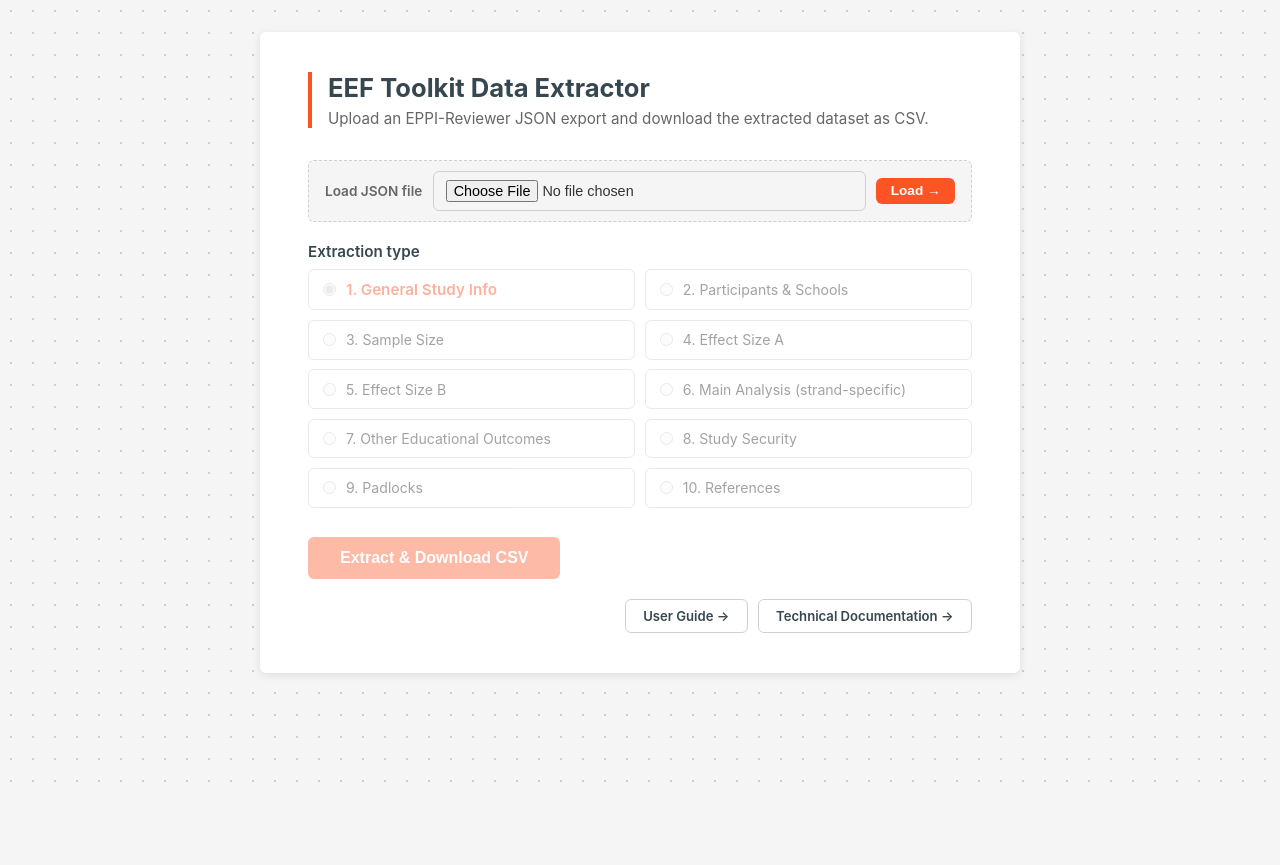
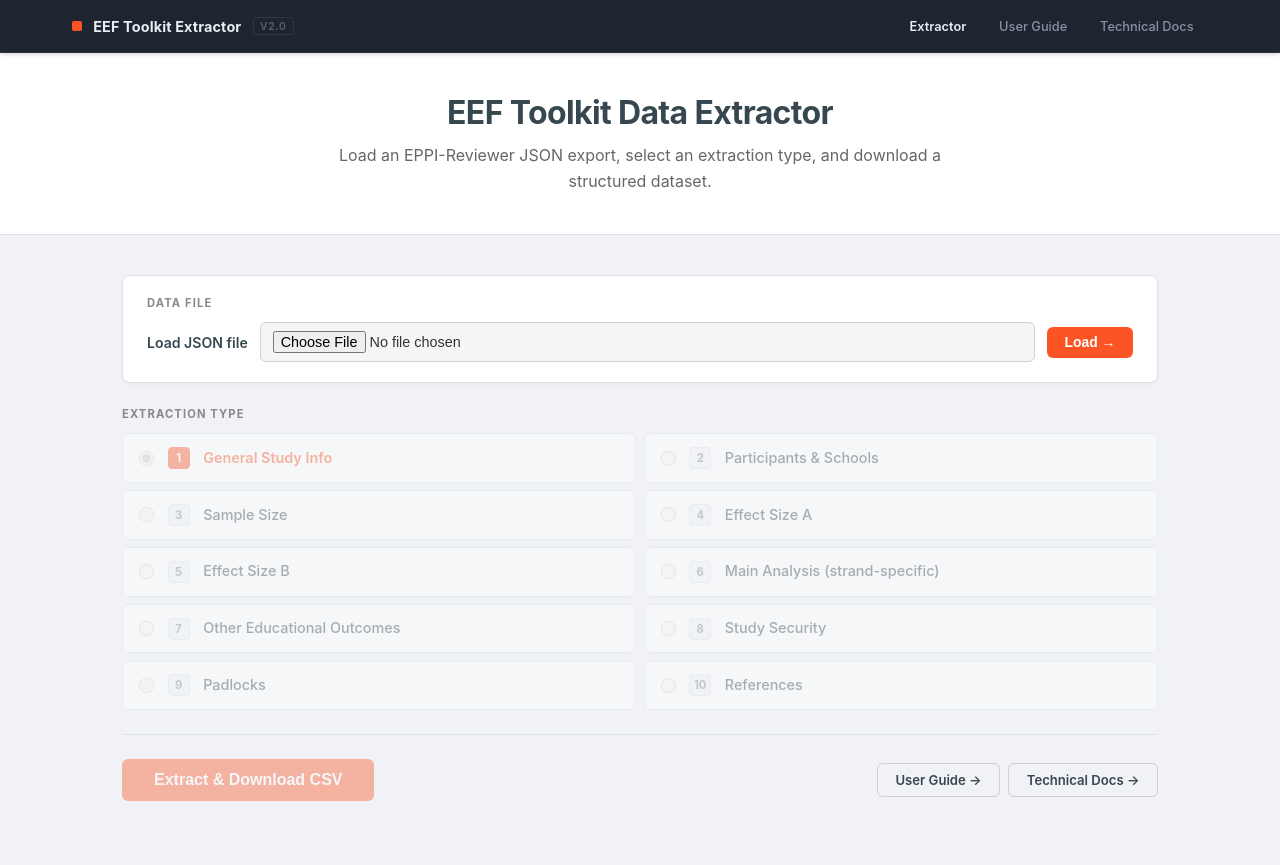
Before and after one commit to JonathanReardon/toolkit-extraction-app, a Flask app: page / in a window 1280 px wide. Before the commit the page ends 782 px from the top, so only its background shows below. Run offline with Flask 3, Linux system fonts and the light colour scheme.

Commit message:
re-center view pages, try new front design

```diff
--- a/static/style.css
+++ b/static/style.css
@@ -219,21 +219,282 @@
   margin: 1rem 0;
 }
 
+/* ── Navigation bar ─────────────────────────────────────────────── */
+
+.app-nav {
+  position: sticky;
+  top: 0;
+  z-index: 100;
+  background: #1e2530;
+  border-bottom: 1px solid rgba(255,255,255,.06);
+  box-shadow: 0 1px 4px rgba(0,0,0,.2);
+}
+
+.app-nav-inner {
+  max-width: 1200px;
+  margin: 0 auto;
+  padding: 0 2rem;
+  height: 52px;
+  display: flex;
+  align-items: center;
+  justify-content: space-between;
+}
+
+.app-nav-brand {
+  display: flex;
+  align-items: center;
+  gap: .7rem;
+}
+
+.app-nav-mark {
+  display: inline-block;
+  width: 10px;
+  height: 10px;
+  border-radius: 2px;
+  background: var(--orange);
+}
+
+.app-nav-title {
+  font-size: .9rem;
+  font-weight: 700;
+  color: #e6edf3;
+  letter-spacing: .01em;
+}
+
+.app-nav-version {
+  font-size: .65rem;
+  font-weight: 600;
+  color: #556070;
+  letter-spacing: .06em;
+  text-transform: uppercase;
+  border: 1px solid #2d3748;
+  border-radius: 3px;
+  padding: .1rem .4rem;
+}
+
+.app-nav-links {
+  display: flex;
+  align-items: center;
+  gap: .25rem;
+}
+
+.app-nav-link {
+  display: inline-block;
+  padding: .35rem .9rem;
+  font-size: .8rem;
+  font-weight: 500;
+  color: #8892a4;
+  text-decoration: none;
+  border-radius: 4px;
+  transition: color .15s, background .15s;
+}
+
+.app-nav-link:hover { color: #e6edf3; background: rgba(255,255,255,.06); }
+.app-nav-link--active { color: #e6edf3; font-weight: 600; }
+
 /* ── Main app body ──────────────────────────────────────────────── */
 
 body {
   font-family: -apple-system, BlinkMacSystemFont, "Segoe UI", Roboto, sans-serif;
-  background: var(--light);
-  background-image: radial-gradient(circle, #c8d0d8 1px, transparent 1px);
-  background-size: 22px 22px;
+  background: #f0f2f5;
   color: #333;
   min-height: 100vh;
+  margin: 0;
+  padding: 0;
+}
+
+.index-body {
+  background: #f0f2f5;
+}
+
+.index-wrap {
+  max-width: 1100px;
+  margin: 0 auto;
+  padding: 2.5rem 2rem 4rem;
+}
+
+/* Hero */
+.index-hero {
+  background: var(--white);
+  border-bottom: 1px solid #dde1e7;
+  padding: 2.5rem 2rem;
+  text-align: center;
+}
+
+.index-hero-inner {
+  max-width: 640px;
+  margin: 0 auto;
+}
+
+.index-hero-title {
+  font-size: 2rem;
+  font-weight: 700;
+  color: var(--dark);
+  margin-bottom: .6rem;
+  letter-spacing: -.02em;
+}
+
+.index-hero-sub {
+  font-size: 1rem;
+  color: #666;
+  line-height: 1.65;
+  margin: 0 auto;
+}
+
+/* File section */
+.index-file-section {
+  background: var(--white);
+  border: 1px solid #dde1e7;
+  border-radius: 8px;
+  padding: 1.25rem 1.5rem;
+  margin-bottom: 1.5rem;
+  box-shadow: 0 1px 3px rgba(0,0,0,.05);
+}
+
+/* Section label */
+.index-section-label {
+  font-size: .7rem;
+  font-weight: 700;
+  letter-spacing: .1em;
+  text-transform: uppercase;
+  color: #888;
+  margin-bottom: .75rem;
+}
+
+/* Option list */
+.option-list {
+  display: grid;
+  grid-template-columns: 1fr 1fr;
+  gap: .45rem;
+  margin-bottom: .5rem;
+}
+
+.option-row {
+  display: flex;
+  align-items: center;
+  gap: .85rem;
+  background: var(--white);
+  border: 1px solid #dde1e7;
+  border-radius: 6px;
+  padding: .8rem 1rem;
+  cursor: pointer;
+  transition: border-color .15s, box-shadow .15s, background .15s;
+}
+
+.option-row:hover {
+  border-color: var(--orange);
+  box-shadow: 0 0 0 3px rgba(252,84,36,.07);
+  background: #fff9f7;
+}
+
+.option-row input[type="radio"] {
+  accent-color: var(--orange);
+  flex-shrink: 0;
+  width: 15px;
+  height: 15px;
+}
+
+.option-row-num {
+  flex-shrink: 0;
+  width: 22px;
+  height: 22px;
+  border-radius: 4px;
+  background: #f0f2f5;
+  border: 1px solid #dde1e7;
+  font-size: .7rem;
+  font-weight: 700;
+  color: #888;
+  display: flex;
+  align-items: center;
+  justify-content: center;
+  transition: background .15s, border-color .15s, color .15s;
+}
+
+.option-row input[type="radio"]:checked ~ .option-row-num {
+  background: var(--orange);
+  border-color: var(--orange);
+  color: #fff;
+}
+
+.option-row-label {
+  font-size: .9rem;
+  font-weight: 500;
+  color: var(--dark);
+  flex: 1;
+  line-height: 1.3;
+}
+
+.option-row input[type="radio"]:checked ~ .option-row-label {
+  color: var(--orange);
+  font-weight: 600;
+}
+
+.option-row--locked {
+  opacity: .4;
+  cursor: not-allowed;
+  pointer-events: none;
+}
+
+/* Actions row */
+.index-actions {
+  margin-top: 1.5rem;
+  padding-top: 1.5rem;
+  border-top: 1px solid #dde1e7;
+  display: flex;
+  align-items: center;
+  justify-content: space-between;
+  flex-wrap: wrap;
+  gap: .75rem;
+}
+
+.index-doc-links {
+  display: flex;
+  gap: .5rem;
+}
+
+/* ── Shared page layout (all view pages) ───────────────────────── */
+
+.page-body {
+  background: #f0f2f5;
+}
+
+.page-header-bar {
+  background: var(--white);
+  border-bottom: 1px solid #dde1e7;
+  padding: 1.5rem 2rem;
+}
+
+.page-header-bar-inner {
+  max-width: 1300px;
+  margin: 0 auto;
   display: flex;
   align-items: flex-start;
-  justify-content: center;
-  padding: 2rem 1rem;
-}
-
+  justify-content: space-between;
+  gap: 1rem;
+  flex-wrap: wrap;
+}
+
+.page-header-bar-inner h1 {
+  font-size: 1.5rem;
+  font-weight: 700;
+  color: var(--dark);
+  margin: .25rem 0 .2rem;
+  letter-spacing: -.01em;
+}
+
+.page-header-bar-inner p {
+  font-size: .88rem;
+  color: #777;
+  margin: 0;
+}
+
+.page-wrap {
+  max-width: 1300px;
+  margin: 0 auto;
+  padding: 2rem 2rem 4rem;
+}
+
+/* Shared container for non-index pages */
 .container {
   background: var(--white);
   border-radius: var(--radius);
@@ -463,30 +736,28 @@
 
 .file-bar-change {
   color: #999;
-  font-size: .78rem;
+  font-size: .8rem;
   text-decoration: none;
   white-space: nowrap;
-}
-
-.file-bar-change:hover { color: var(--orange); }
+  border: 1px solid #e0e0e0;
+  border-radius: 4px;
+  padding: .2rem .65rem;
+  transition: border-color .15s, color .15s;
+}
+.file-bar-change:hover { color: var(--orange); border-color: var(--orange); }
 
 /* File bar upload form (shown when no file loaded) */
 .file-bar-upload {
   display: flex;
   align-items: center;
-  gap: .65rem;
-  background: var(--light);
-  border: 1px dashed var(--border);
-  border-radius: var(--radius);
-  padding: .6rem 1rem;
-  margin-bottom: 1.25rem;
+  gap: .75rem;
   flex-wrap: wrap;
 }
 
 .file-bar-upload-label {
-  font-size: .85rem;
-  font-weight: 600;
-  color: #666;
+  font-size: .88rem;
+  font-weight: 600;
+  color: var(--dark);
   white-space: nowrap;
 }
 
@@ -501,11 +772,12 @@
   color: var(--white);
   border: none;
   border-radius: var(--radius);
-  padding: .35rem .9rem;
-  font-size: .85rem;
+  padding: .45rem 1.1rem;
+  font-size: .87rem;
   font-weight: 600;
   cursor: pointer;
   white-space: nowrap;
+  transition: opacity .15s;
 }
 
 .file-bar-btn:hover { opacity: .88; }
--- /dev/null
+++ b/templates/_nav.html
@@ -0,0 +1,14 @@
+<nav class="app-nav">
+  <div class="app-nav-inner">
+    <div class="app-nav-brand">
+      <span class="app-nav-mark"></span>
+      <span class="app-nav-title">EEF Toolkit Extractor</span>
+      <span class="app-nav-version">v2.0</span>
+    </div>
+    <div class="app-nav-links">
+      <a href="{{ url_for('index') }}" class="app-nav-link {% if request.endpoint == 'index' %}app-nav-link--active{% endif %}">Extractor</a>
+      <a href="{{ url_for('guide') }}" class="app-nav-link {% if request.endpoint == 'guide' %}app-nav-link--active{% endif %}">User Guide</a>
+      <a href="{{ url_for('docs') }}" class="app-nav-link {% if request.endpoint == 'docs' %}app-nav-link--active{% endif %}">Technical Docs</a>
+    </div>
+  </div>
+</nav>
--- a/templates/index.html
+++ b/templates/index.html
@@ -6,14 +6,25 @@
   <title>EEF Toolkit Data Extractor</title>
   <link rel="stylesheet" href="{{ url_for('static', filename='style.css') }}" />
 </head>
-<body>
-  <div class="container">
-    <header>
-      <h1>EEF Toolkit Data Extractor</h1>
-      <p class="subtitle">Upload an EPPI-Reviewer JSON export and download the extracted dataset as CSV.</p>
-    </header>
+<body class="index-body">
 
+  {% include '_nav.html' %}
+
+  <!-- Hero banner -->
+  <div class="index-hero">
+    <div class="index-hero-inner">
+      <h1 class="index-hero-title">EEF Toolkit Data Extractor</h1>
+      <p class="index-hero-sub">Load an EPPI-Reviewer JSON export, select an extraction type, and download a structured dataset.</p>
+    </div>
+  </div>
+
+  <div class="index-wrap">
+
+    <!-- File load -->
+    <div class="index-file-section">
+      <div class="index-section-label">Data file</div>
       {% include '_file_bar.html' %}
+    </div>
 
     {% with messages = get_flashed_messages() %}
       {% if messages %}
@@ -25,19 +36,22 @@
       {% endif %}
     {% endwith %}
 
-    <form method="POST" action="{{ url_for('extract') }}" enctype="multipart/form-data" class="extract-form">
+    <!-- Extraction form -->
+    <form method="POST" action="{{ url_for('extract') }}" enctype="multipart/form-data">
 
-      <div class="form-group">
-        <label>Extraction type</label>
-        <div class="option-grid">
+      <div class="index-section-label" style="margin-top:1.5rem">Extraction type</div>
+
       {% set has_preview = ['1', '2', '3', '4', '5', '7'] %}
+      <div class="option-list">
         {% for key, opt in options.items() %}
           {% set locked = not session_file_name %}
-            <label class="option-card {% if locked %}option-card--locked{% endif %}">
+          {% set label = opt.label.split('. ', 1)[1] if '. ' in opt.label else opt.label %}
+          <label class="option-row {% if locked %}option-row--locked{% endif %}">
             <input type="radio" name="option" value="{{ key }}"
                    {% if loop.first %}checked{% endif %}
                    {% if locked %}disabled{% endif %} />
-              <span class="option-label">{{ opt.label }}</span>
+            <div class="option-row-num">{{ key }}</div>
+            <div class="option-row-label">{{ label }}</div>
             {% if session_file_name %}
               {% if key in has_preview %}
                 <a href="{{ url_for('preview', option=key) }}" class="option-view-link"
@@ -53,10 +67,9 @@
           </label>
         {% endfor %}
       </div>
-      </div>
 
-      <div class="form-group" id="strand-group" style="display:none">
-        <label for="strand">Strand</label>
+      <div id="strand-group" style="display:none;margin-top:1.25rem;flex-direction:column;gap:.4rem">
+        <div class="index-section-label">Strand</div>
         <select id="strand" name="strand" class="strand-select">
           <optgroup label="Main Toolkit">
             {% for key, name in strands.items() %}
@@ -75,22 +88,26 @@
         </select>
       </div>
 
+      <div class="index-actions">
         <button type="submit" class="btn-extract"
                 {% if not session_file_name %}disabled title="Load a file above first"{% endif %}>
           Extract &amp; Download CSV
         </button>
+        <div class="index-doc-links">
+          <a href="{{ url_for('guide') }}" class="btn-docs">User Guide →</a>
+          <a href="{{ url_for('docs') }}" class="btn-docs">Technical Docs →</a>
+        </div>
+      </div>
+
     </form>
 
-    <div class="docs-btn-wrap">
-      <a href="{{ url_for('guide') }}" class="btn-docs">User Guide →</a>
-      <a href="{{ url_for('docs') }}" class="btn-docs">Technical Documentation →</a>
-    </div>
+  </div><!-- /.index-wrap -->
 
   <script>
     document.querySelectorAll('input[name="option"]').forEach(function(radio) {
       radio.addEventListener('change', function() {
-          document.getElementById('strand-group').style.display =
-            this.value === '6' ? 'flex' : 'none';
+        var sg = document.getElementById('strand-group');
+        sg.style.display = this.value === '6' ? 'flex' : 'none';
       });
     });
   </script>
@@ -105,6 +122,6 @@
     })();
   </script>
   {% endif %}
-  </div>
+
 </body>
 </html>
```
Also changed, not shown: other parts of static/style.css (+24 -12 lines), templates/padlocks.html (+14 -21 lines), templates/preview.html (+12 -7 lines), templates/study_security.html (+12 -11 lines). Lines whose indentation alone changed are shown as unchanged.
